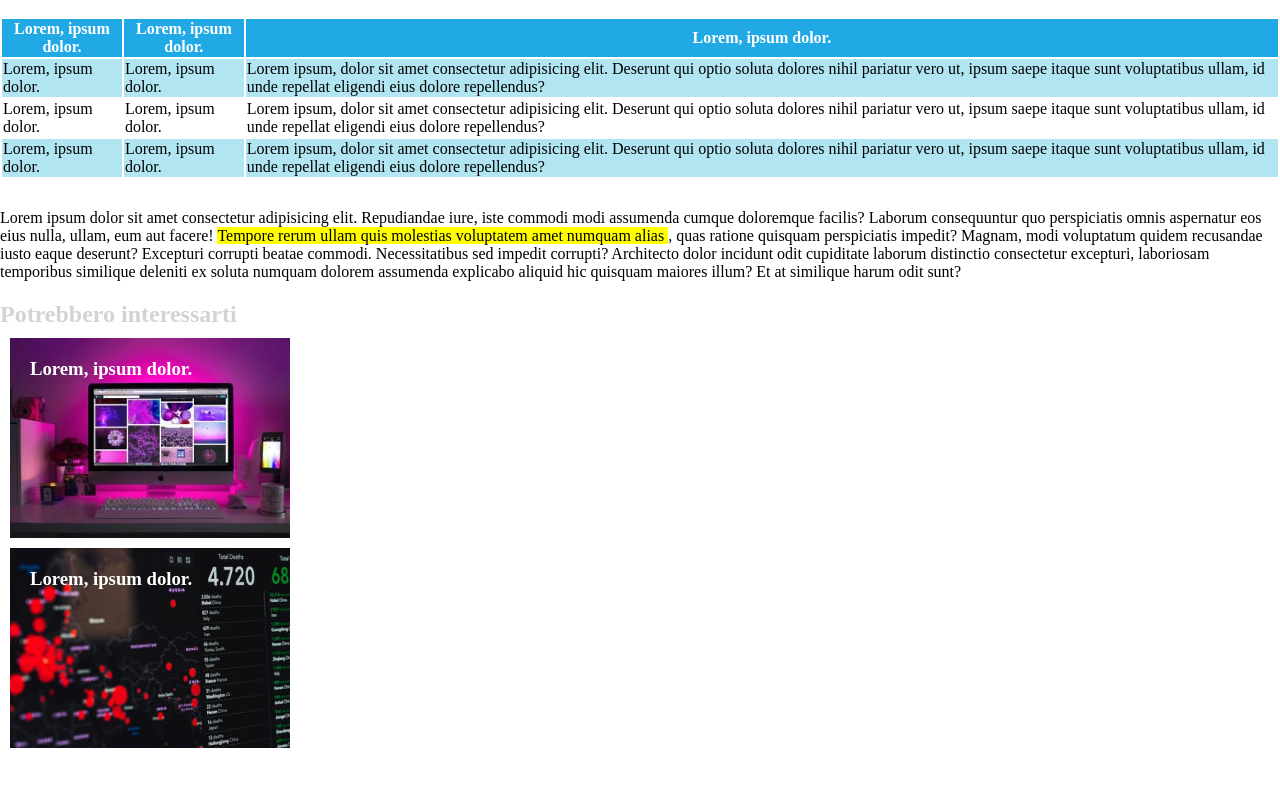
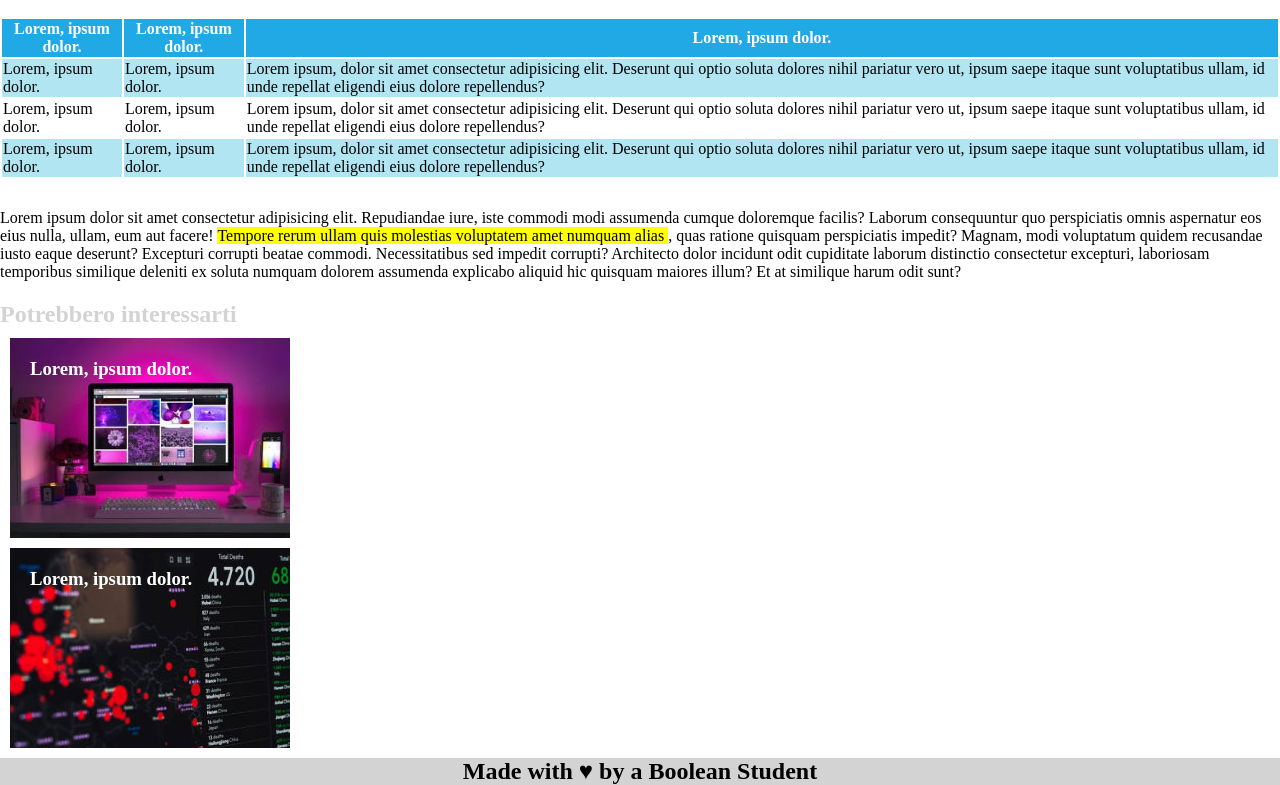
Before and after one commit to GiuseppeFiliberto/html-css-booleaner, a plain HTML site: page index.html in a window 1280 px wide. Shown: the part 915-1700 px from the top of the page. Before the commit the page ends 1673 px from the top, so only its background shows below. Drawn offline with Linux system fonts and the light colour scheme.

Commit message:
footer update

```diff
--- a/assets/css/style.css
+++ b/assets/css/style.css
@@ -96,3 +96,8 @@
     margin-bottom: 10px;
     margin-left: 10px;
 }
+
+footer{
+    text-align: center;
+    background-color: lightgrey;
+}
--- a/index.html
+++ b/index.html
@@ -12,16 +12,20 @@
         <img src="./assets/img/logo.svg" alt="" class="logo">
     </header>
 
+    <!-- /header -->
+
     <main>
 
         <section class="title-article">
             <h1>Internet deve essere al servizio del "bene pubblico": il manifesto di Tim Berner-Lee</h1>
         </section>
+        <!-- /title -->
 
         <section class="author">
             <span>Scritto da <span id="lb-author">The Booleaner</span></span> <br>
             <span id="date">il 10/10/2020</span>
         </section>
+        <!-- /author credits -->
 
         <section class="article-pictures">
             <img src="./assets/img/tim-1.jpg" class="img-size-tim-1">
@@ -29,6 +33,7 @@
             <span>1st Photo: John S.and James L.Knight Foundation, by Scott Henrichsen</span> <br>
             <span>2nd Photo: Wikimedia, by Paul Clarke</span>
         </section>
+        <!-- /pictures article -->
 
         <section class="text">
             <p>Lorem ipsum dolor sit amet consectetur adipisicing elit. Repudiandae iure, iste commodi modi assumenda cumque doloremque facilis? Laborum consequuntur quo perspiciatis omnis aspernatur eos eius nulla, ullam, eum aut facere!
@@ -36,6 +41,7 @@
             Architecto dolor incidunt odit cupiditate laborum distinctio consectetur excepturi, laboriosam temporibus similique deleniti ex soluta numquam dolorem assumenda explicabo aliquid hic quisquam maiores illum? Et at similique harum odit sunt?</p>
 
         </section>
+        <!-- t/ext section -->
 
         <section>
             <ul class="list">
@@ -44,6 +50,7 @@
                 <li>Lorem ipsum dolor sit amet consectetur adipisicing elit. Consequuntur, autem fugiat, ipsam, voluptatem placeat nam totam ab laborum maiores impedit alias iste quae eaque eveniet dolor quisquam similique modi exercitationem.</li>
             </ul>
         </section>
+        <!-- /list section -->
 
         <section class="table-container">
             <table>
@@ -73,6 +80,7 @@
                 </tbody>
             </table>
         </section>
+        <!-- /table section -->
 
         <section class="text">
             <p>Lorem ipsum dolor sit amet consectetur adipisicing elit. Repudiandae iure, iste commodi modi assumenda cumque doloremque facilis? Laborum consequuntur quo perspiciatis omnis aspernatur eos eius nulla, ullam, eum aut facere!
@@ -80,6 +88,7 @@
             Architecto dolor incidunt odit cupiditate laborum distinctio consectetur excepturi, laboriosam temporibus similique deleniti ex soluta numquam dolorem assumenda explicabo aliquid hic quisquam maiores illum? Et at similique harum odit sunt?</p>
 
         </section>
+        <!-- /text n2 -->
 
         <section class="card-section">
             <h2 class="card-title">Potrebbero interessarti</h2>
@@ -91,8 +100,10 @@
             </div>
         </section>
 
+        <!-- /card section -->
+
         <footer>
-
+            <h2>Made with &hearts; by a Boolean Student</h2>
         </footer>
 
     </main>
```
